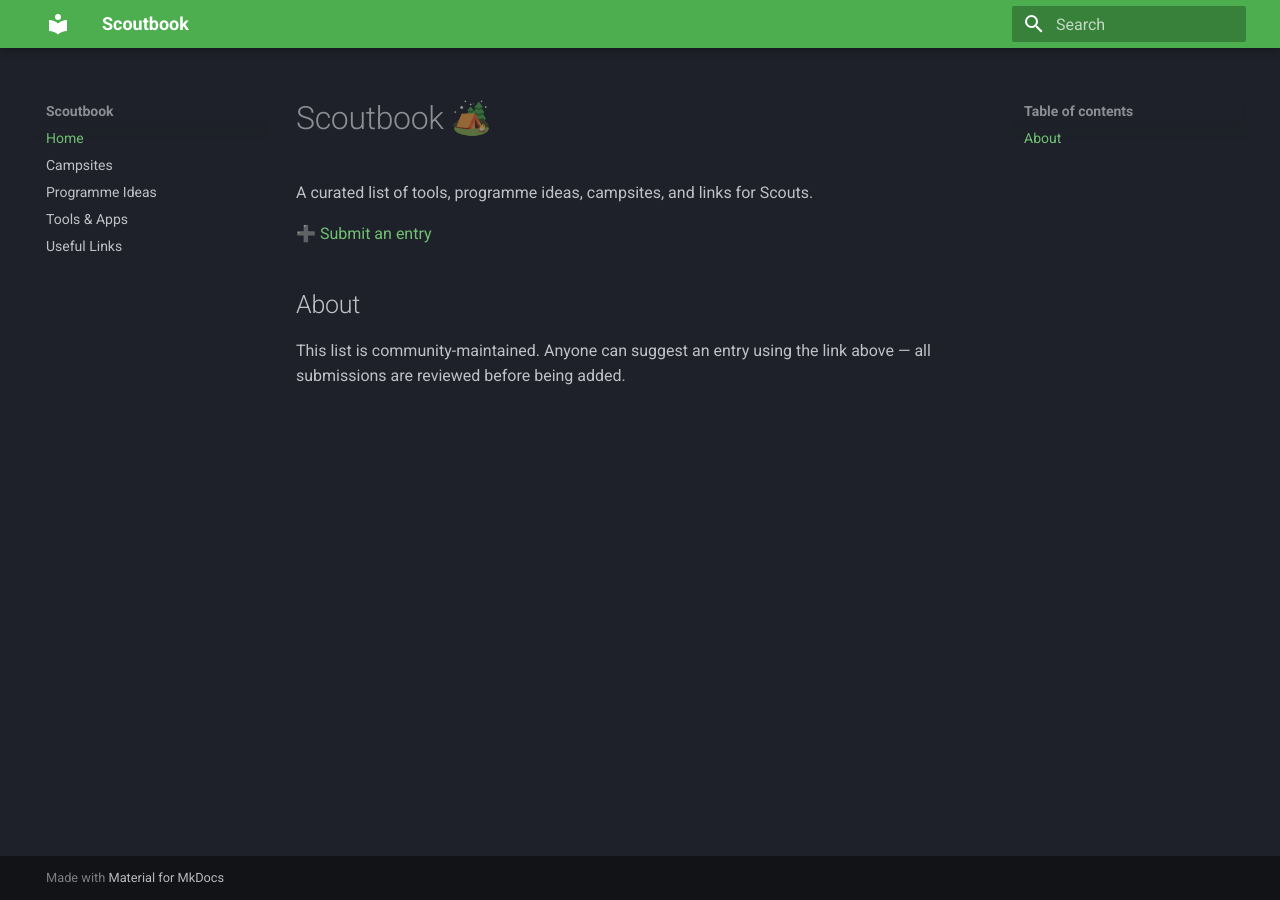
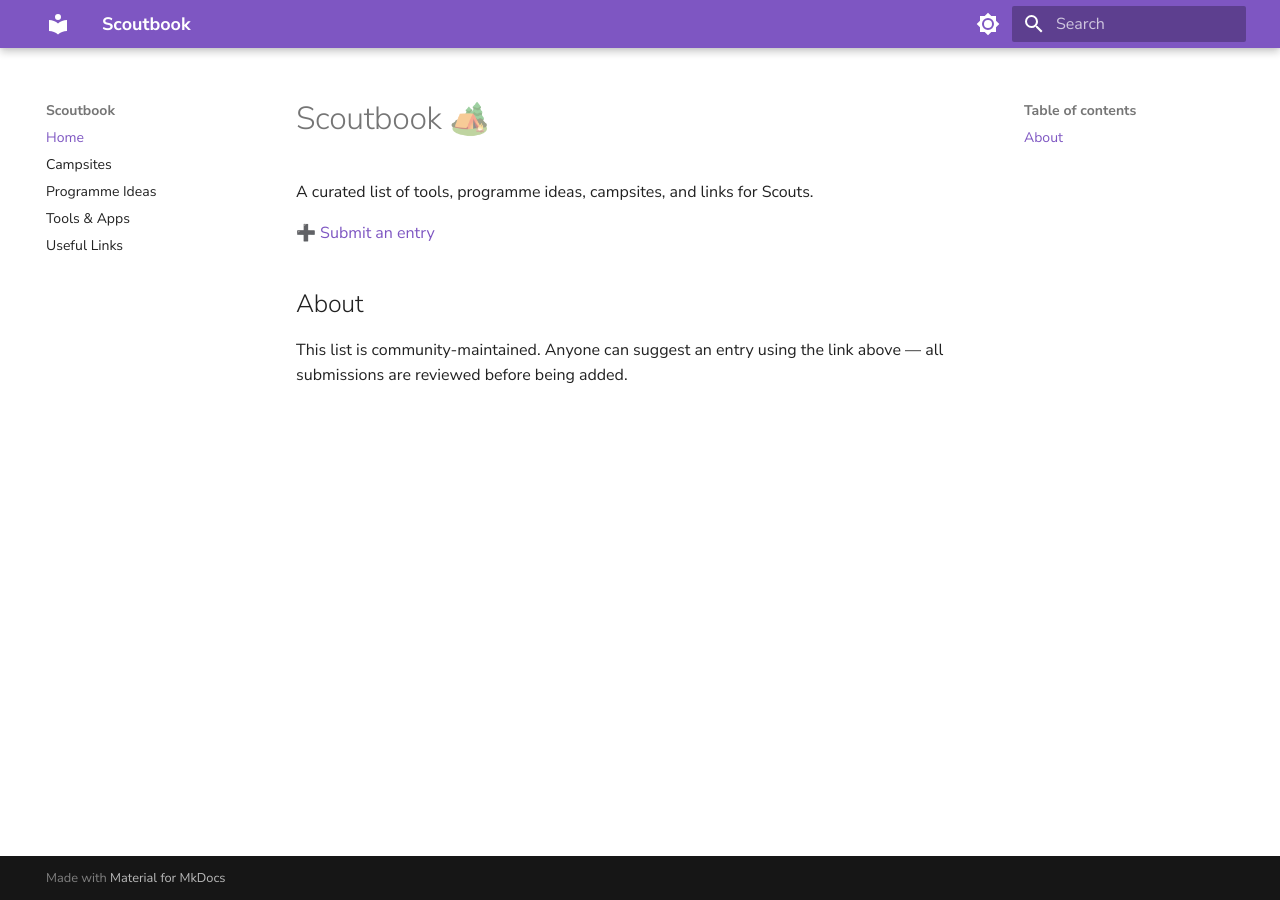
Before and after one commit to krisreynolds/scoutbook, an MkDocs documentation site: the page built from docs/index.md, in a window 1280 px wide. Built offline with MkDocs 1.6.1 and Material for MkDocs 9.7.7, drawn with Linux system fonts in a browser that asks for light colours; some web fonts are replaced.

Commit message:
Update theme appearance in mkdocs.yml

```diff
--- a/mkdocs.yml
+++ b/mkdocs.yml
@@ -4,10 +4,22 @@
 
 theme:
   name: material
+  font:
+    text: Nunito Sans        # body text
+    code: DM Mono       # code blocks
   palette:
-    scheme: slate
-    primary: green
-    accent: light green
+    - scheme: default
+      primary: deep purple
+      accent: purple
+      toggle:
+        icon: material/brightness-7
+        name: Switch to dark mode
+    - scheme: slate
+      primary: deep purple
+      accent: purple
+      toggle:
+        icon: material/brightness-4
+        name: Switch to light mode
   features:
     - navigation.sections
     - navigation.top
```
